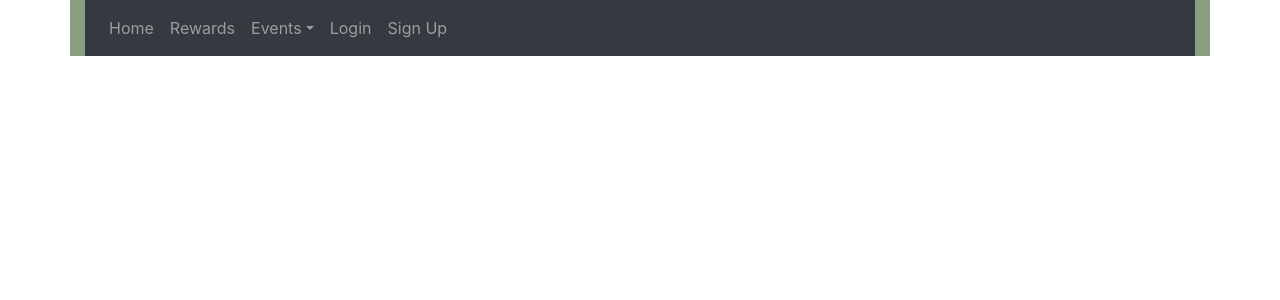
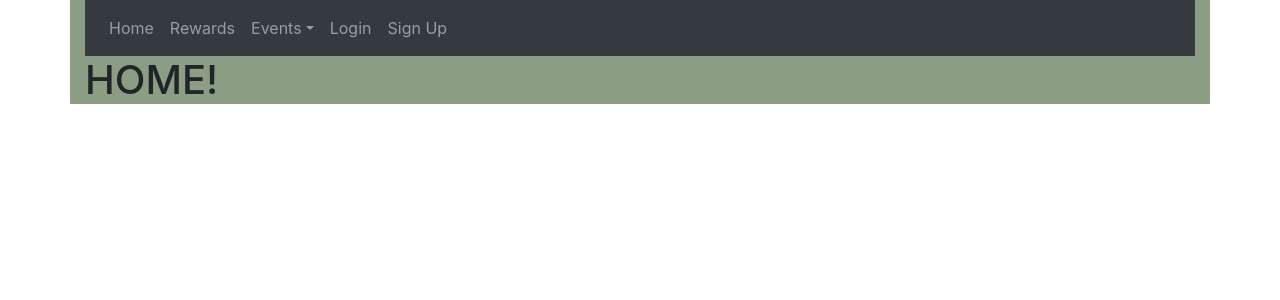
Before and after one commit to JacksonReynolds/react-trail-cents, a React (Create React App) app in the folder trail-cents-frontend/: page / in a window 1280 px wide. Shown: the top 300 px of the page. Built offline with nearby package versions, Linux system fonts and the light colour scheme.

Commit message:
playing with redirects

```diff
--- a/trail-cents-frontend/src/App.js
+++ b/trail-cents-frontend/src/App.js
@@ -12,8 +12,7 @@ import { connect } from 'react-redux'
 class App extends PureComponent {
 
   isLoggedIn = () => {
-    debugger
-    return !!this.props.user.id
+    return !!this.props.user.userId
   }
 
   handleLogout = (e) => {
@@ -22,12 +21,14 @@ class App extends PureComponent {
   }
 
   render() {
-    debugger
     return (
       <Container>
         <Router>
           <Route path="/" render={() => <NavBar handleLogout={this.handleLogout} />}/>
           <Switch>
+            <Route exact path="/">
+              <h1>HOME!</h1>
+            </Route>
             <Route path="/rewards" >
               <RewardsPage />
             </Route>
@@ -35,10 +36,10 @@ class App extends PureComponent {
               <EventsPage />
             </Route>
             <Route path="/signup">
-              {this.isLoggedIn ? <Redirect to="/" /> : <LoginPage />}
+              {this.isLoggedIn() ? <Redirect to="/" /> : <SignupPage />}
             </Route>
             <Route path="/login">
-              {this.isLoggedIn ? <Redirect to="/" /> : <LoginPage />}
+              {this.isLoggedIn() ? <Redirect to="/" /> : <LoginPage />}
             </Route>
             <Route path="/logout">
               <Redirect to="/"/>
--- a/trail-cents-frontend/src/index.js
+++ b/trail-cents-frontend/src/index.js
@@ -1,6 +1,6 @@
 import React from 'react';
 import ReactDOM from 'react-dom';
-import { BrowserRouter as Router } from 'react-router-dom'
+// import { BrowserRouter as Router } from 'react-router-dom'
 import {Provider} from 'react-redux'
 import { createStore, applyMiddleware, compose } from 'redux'
 import { composeWithDevTools } from 'redux-devtools-extension'
@@ -21,10 +21,8 @@ const initialState = {
 const store = createStore(rootReducer, initialState, compose(applyMiddleware(thunk), composeWithDevTools()))
 
 ReactDOM.render(
-  <Router>
-    <Provider store={store}>
-      <App className="app"/>
-    </Provider>
-  </Router>,
+  <Provider store={store}>
+    <App className="app"/>
+  </Provider>,
   document.getElementById('root')
 );
```
